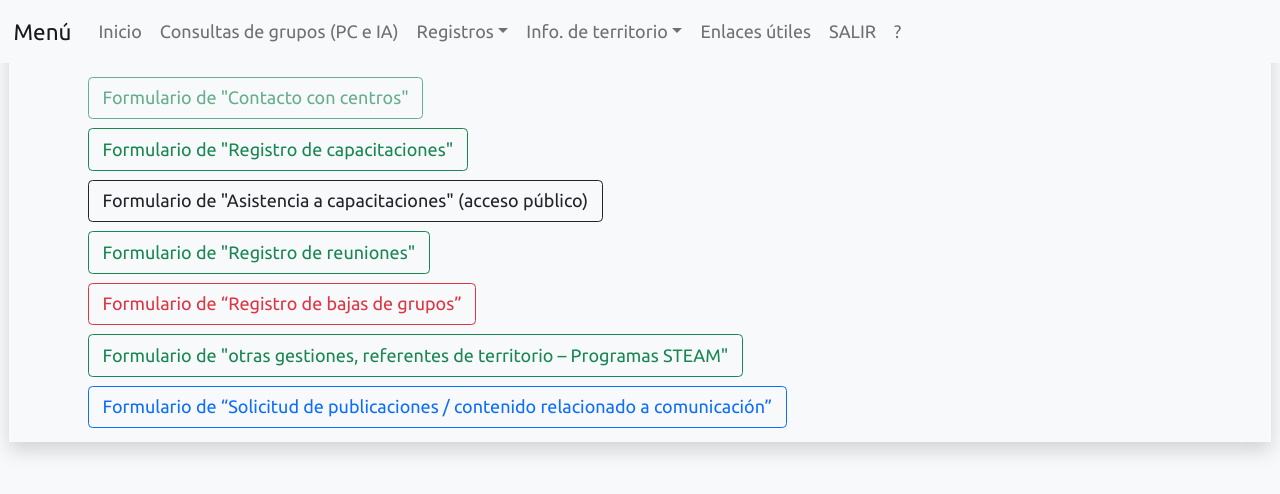
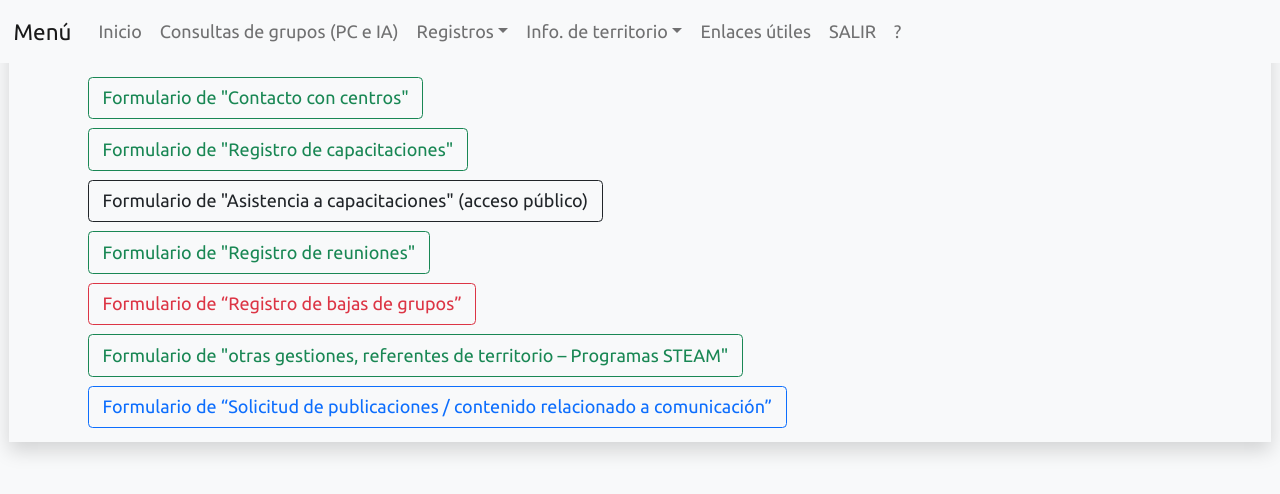
Before and after one commit to pensamientoComputacionalCEIBAL/stem, a plain HTML site: page enlaces_formularios.html in a window 1280 px wide. Drawn offline with nearby package versions, Linux system fonts and the light colour scheme.

Commit message:
Add files via upload

```diff
--- a/enlaces_formularios.html
+++ b/enlaces_formularios.html
@@ -31,7 +31,7 @@
  <div class="col-12">
 
 
- <a href="" class="disabled btn btn-outline-success m-1" role="button" target="_blank">Formulario de "Contacto con centros"</a> <br>
+ <a href="https://forms.gle/2YL3DZBRqhTJtFKY9" class="btn btn-outline-success m-1" role="button" target="_blank">Formulario de "Contacto con centros"</a> <br>
  <a href="https://forms.gle/bSnZqNWkCSrF3cbt7" class="btn btn-outline-success m-1" role="button" target="_blank">Formulario de "Registro de capacitaciones"</a> <br>
  <a href="https://forms.gle/foSHxuyduLja6tBV6" class="btn btn-outline-dark m-1" role="button" target="_blank">Formulario de "Asistencia a capacitaciones" (acceso público)</a> <br>
  <a href="https://forms.gle/ZVfhTAp6mgjNFuy16" class="btn btn-outline-success m-1" role="button" target="_blank">Formulario de "Registro de reuniones"</a> <br>
```
